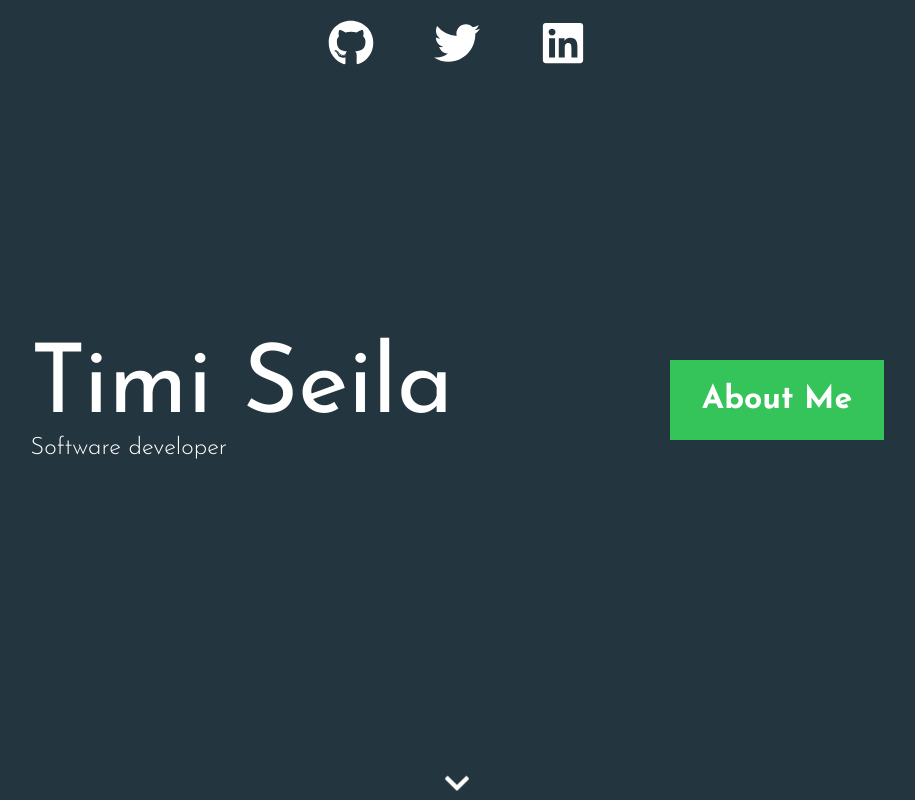
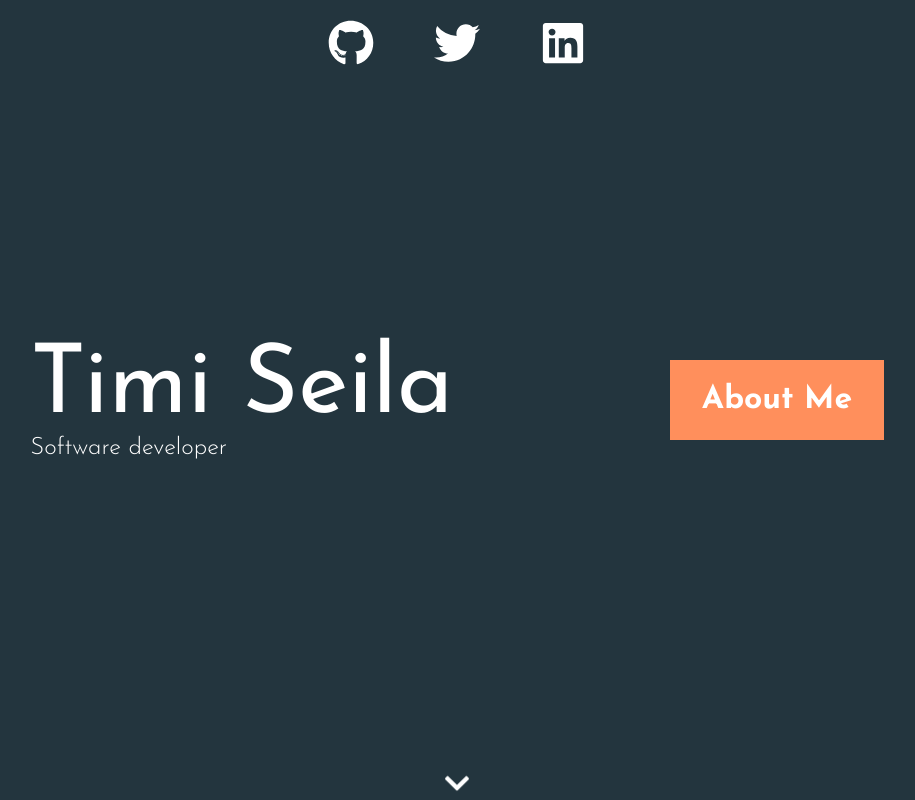
Before and after one commit to TimiSeila/portfolio, a React (Vite) app: page / in a window 1280 px wide. In both pictures the pointer is over the button "About Me". Shown: the whole page, without its empty margins (183-1098 px from the left). Built offline with nearby package versions, Linux system fonts and the light colour scheme.

Commit message:
about button not working. Fix later

```diff
--- a/src/features/HomeSection/HomeSection.css
+++ b/src/features/HomeSection/HomeSection.css
@@ -71,7 +71,7 @@
 
 .homesection-about-button:hover {
   cursor: pointer;
-  box-shadow: inset 100% 0 0 0 #ff8f5c;
+  background-color: #ff8f5c;
 }
 
 /* Homesection Chevron */
```
